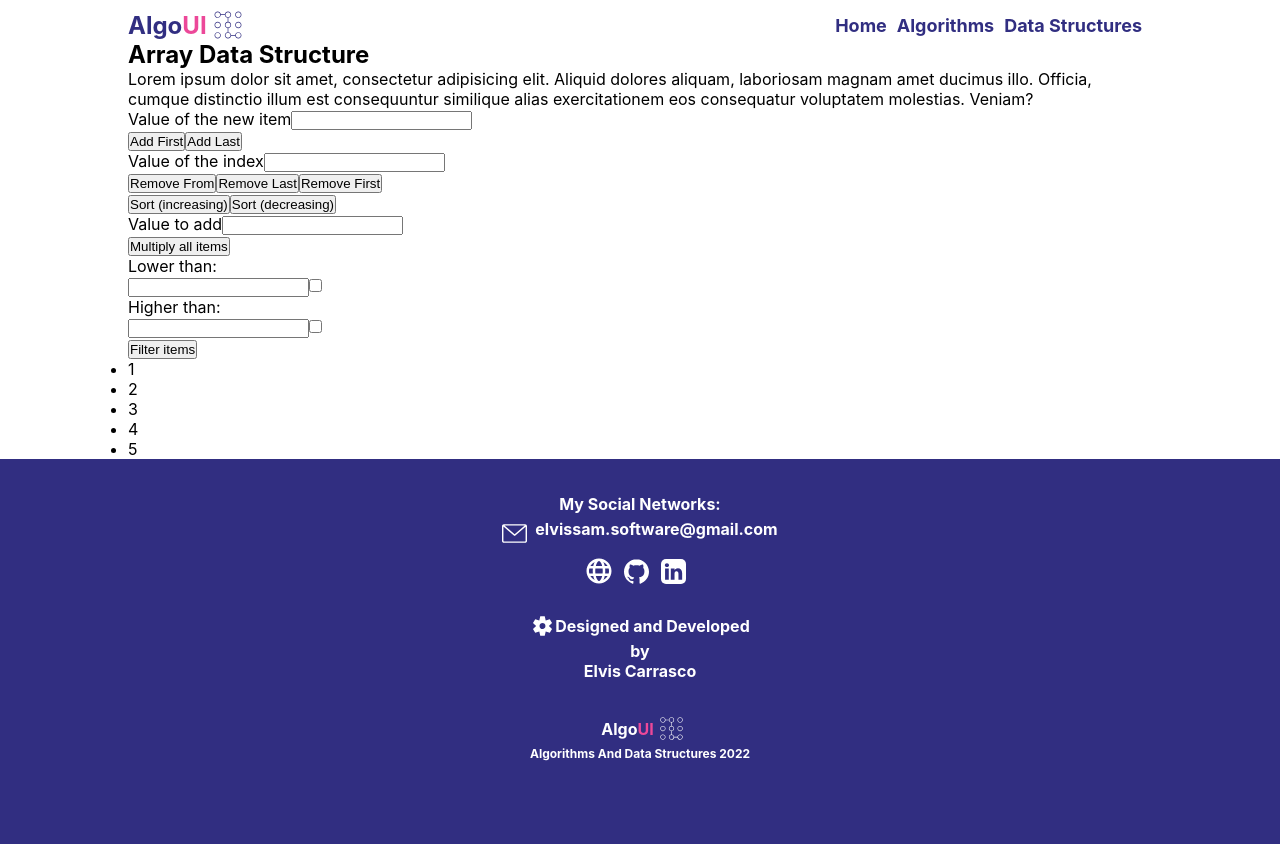
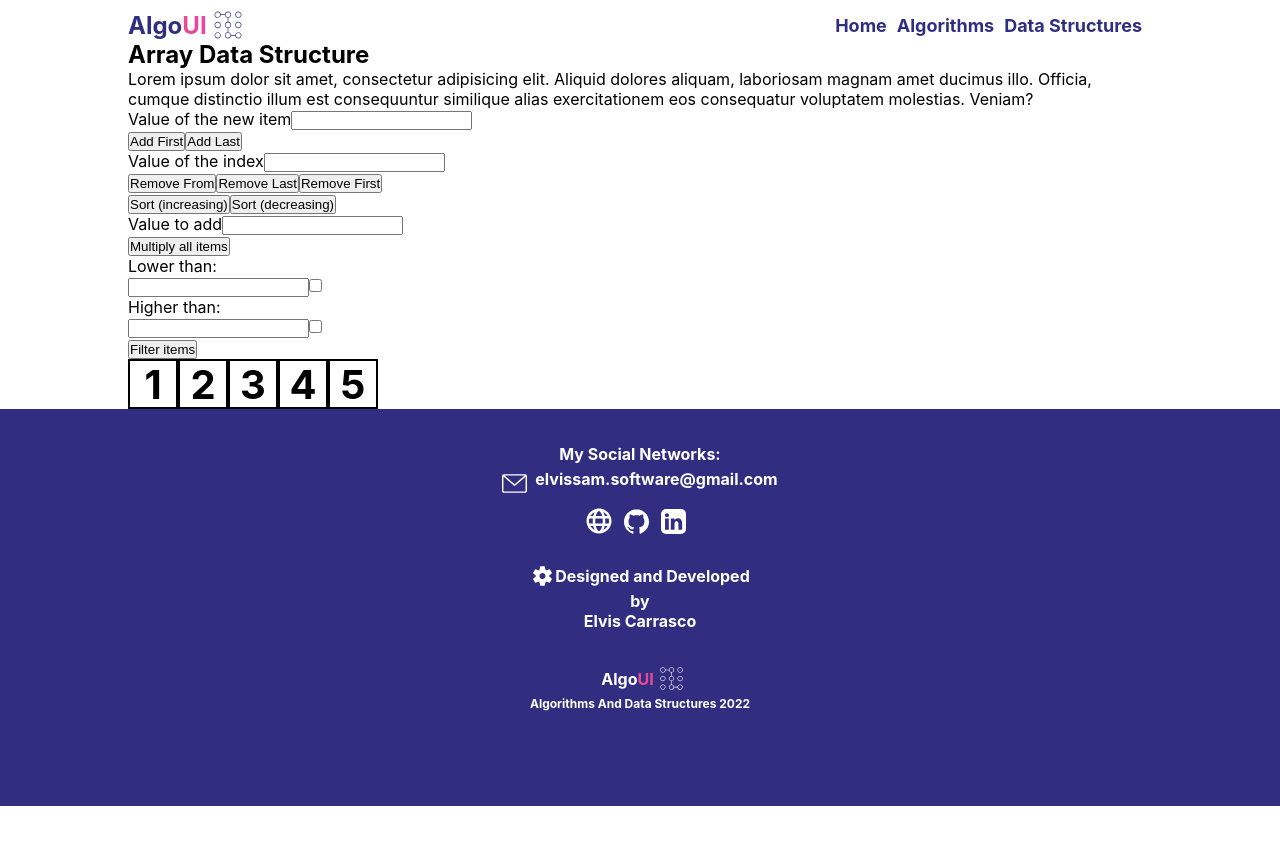
Before and after one commit to Elvissamir/Algoui, a React (Create React App) app: page /data-structures/array in a window 1280 px wide. Shown: the top 844 px of the page. After the commit the page ends 806 px from the top, so only its background shows below. Built offline with nearby package versions, Linux system fonts and the light colour scheme.

Commit message:
Add basic css styles for array visual element in ArrayDS

```diff
--- a/src/assets/styles/components/_index.scss
+++ b/src/assets/styles/components/_index.scss
@@ -1,2 +1,3 @@
 @import './logo';
+@import './dataStructures/index';
 @import './nav-list';
--- /dev/null
+++ b/src/assets/styles/components/dataStructures/_array-ds.scss
@@ -0,0 +1,15 @@
+.array-item-list {
+    display: flex;
+    font-size: 40px;
+    font-weight: bolder;
+    list-style: none;
+
+    .array-item {
+        display: flex;
+        justify-content: center;
+        align-items: center;
+        border: 2px black solid;
+        height: 50px;
+        width: 50px;
+    }
+}
--- /dev/null
+++ b/src/assets/styles/components/dataStructures/_index.scss
@@ -0,0 +1 @@
+@import './array-ds';
```
